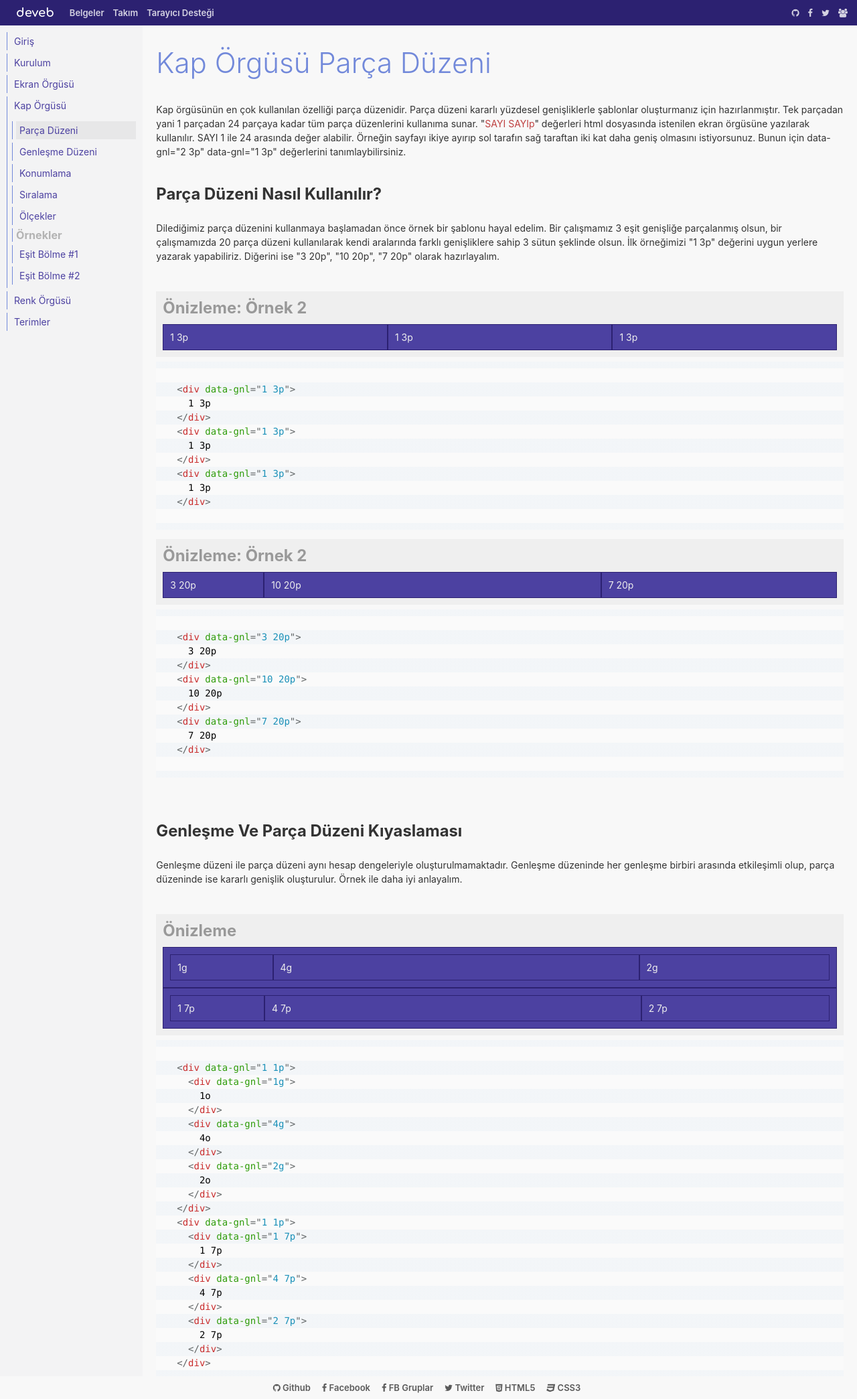
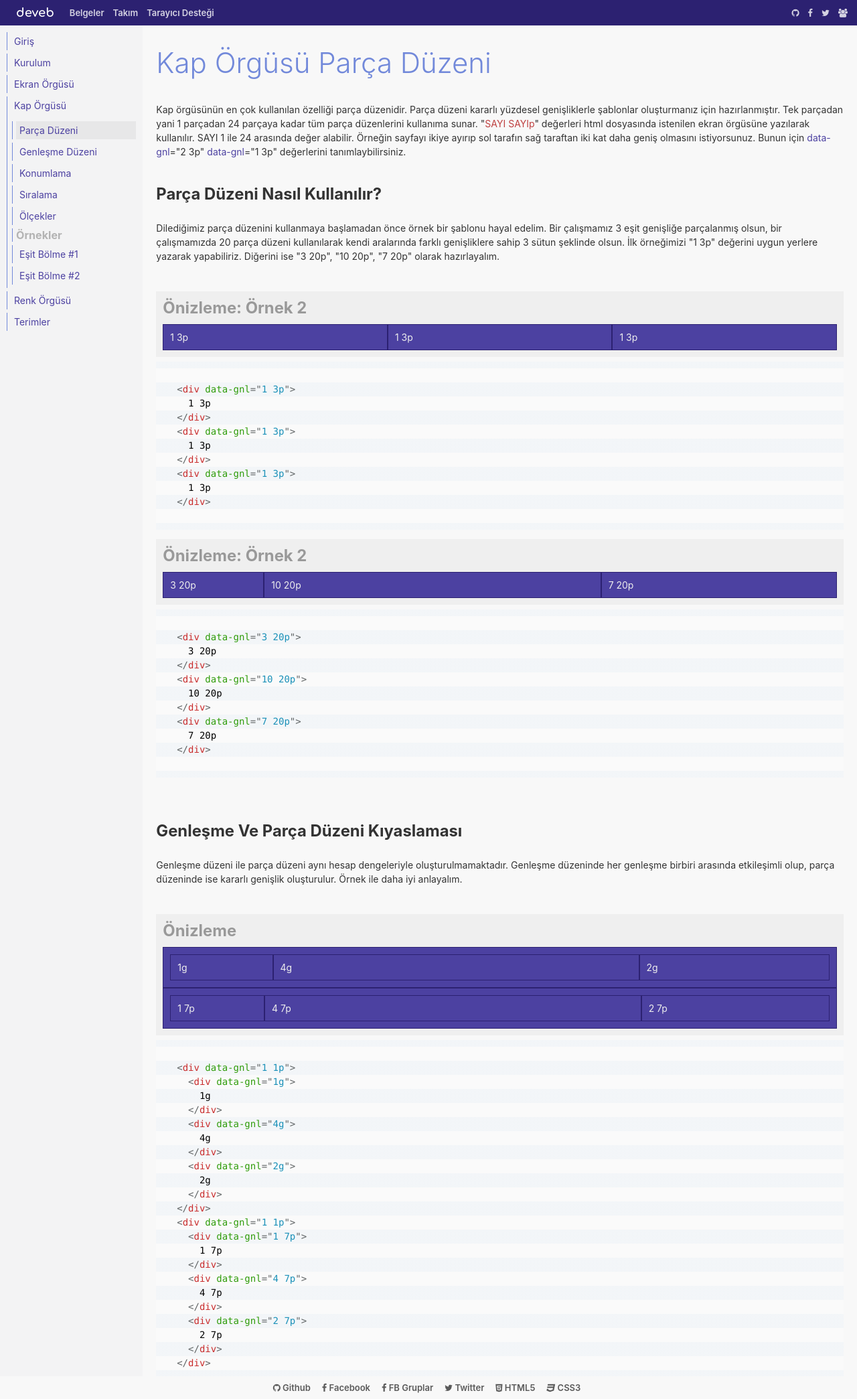
Before and after one commit to data-deveb/data-deveb.github.io, a Jekyll site: the page built from belgeler/kap-orgusu/parca-duzeni.html, in a window 1280 px wide. Shown: the whole page at 67% size. Built offline with Jekyll 4.4.1, drawn with Linux system fonts in a browser that asks for light colours; some of the changed lines change nothing that is shown.

Commit message:
güncelleme

```diff
--- a/belgeler/kap-orgusu/parca-duzeni.html
+++ b/belgeler/kap-orgusu/parca-duzeni.html
@@ -8,7 +8,7 @@ title: Kap Örgüsü Parça Düzeni
     .önizleme h3 {color:#999;margin:0 0 10px 0;}
     pre.language-html{ max-height:50vh; overflow-y: auto;}
   </style>
-  <p>Kap örgüsünün en çok kullanılan özelliği parça düzenidir. Parça düzeni kararlı yüzdesel genişliklerle şablonlar oluşturmanız için hazırlanmıştır. Tek parçadan yani 1 parçadan 24 parçaya kadar tüm parça düzenlerini kullanıma sunar. "<span data-metin="ana">SAYI SAYIp</span>" değerleri html dosyasında istenilen ekran örgüsüne yazılarak kullanılır. SAYI 1 ile 24 arasında değer alabilir. Örneğin sayfayı ikiye ayırıp sol tarafın sağ taraftan iki kat daha geniş olmasını istiyorsunuz. Bunun için data-gnl="2 3p" data-gnl="1 3p" değerlerini tanımlaybilirsiniz.</p>
+  <p>Kap örgüsünün en çok kullanılan özelliği parça düzenidir. Parça düzeni kararlı yüzdesel genişliklerle şablonlar oluşturmanız için hazırlanmıştır. Tek parçadan yani 1 parçadan 24 parçaya kadar tüm parça düzenlerini kullanıma sunar. "<span data-metin="ana">SAYI SAYIp</span>" değerleri html dosyasında istenilen ekran örgüsüne yazılarak kullanılır. SAYI 1 ile 24 arasında değer alabilir. Örneğin sayfayı ikiye ayırıp sol tarafın sağ taraftan iki kat daha geniş olmasını istiyorsunuz. Bunun için <a href="/belgeler/ekran-orgusu.html">data-gnl</a>="2 3p" <a href="/belgeler/ekran-orgusu.html">data-gnl</a>="1 3p" değerlerini tanımlaybilirsiniz.</p>
 
   <h3>Parça Düzeni Nasıl Kullanılır?</h3>
   <p>Dilediğimiz parça düzenini kullanmaya başlamadan önce örnek bir şablonu hayal edelim. Bir çalışmamız 3 eşit genişliğe parçalanmış olsun, bir çalışmamızda 20 parça düzeni kullanılarak kendi aralarında farklı genişliklere sahip 3 sütun şeklinde olsun. İlk örneğimizi "1 3p" değerini uygun yerlere yazarak yapabiliriz. Diğerini ise "3 20p", "10 20p", "7 20p" olarak hazırlayalım.</p>
@@ -92,13 +92,13 @@ title: Kap Örgüsü Parça Düzeni
   <pre data-gnl="1 1p"><code class="language-html">
   &lt;div data-gnl=&quot;1 1p&quot;&gt;
     &lt;div data-gnl=&quot;1g&quot;&gt;
-      1o
+      1g
     &lt;/div&gt;
     &lt;div data-gnl=&quot;4g&quot;&gt;
-      4o
+      4g
     &lt;/div&gt;
     &lt;div data-gnl=&quot;2g&quot;&gt;
-      2o
+      2g
     &lt;/div&gt;
   &lt;/div&gt;
   &lt;div data-gnl=&quot;1 1p&quot;&gt;
```
